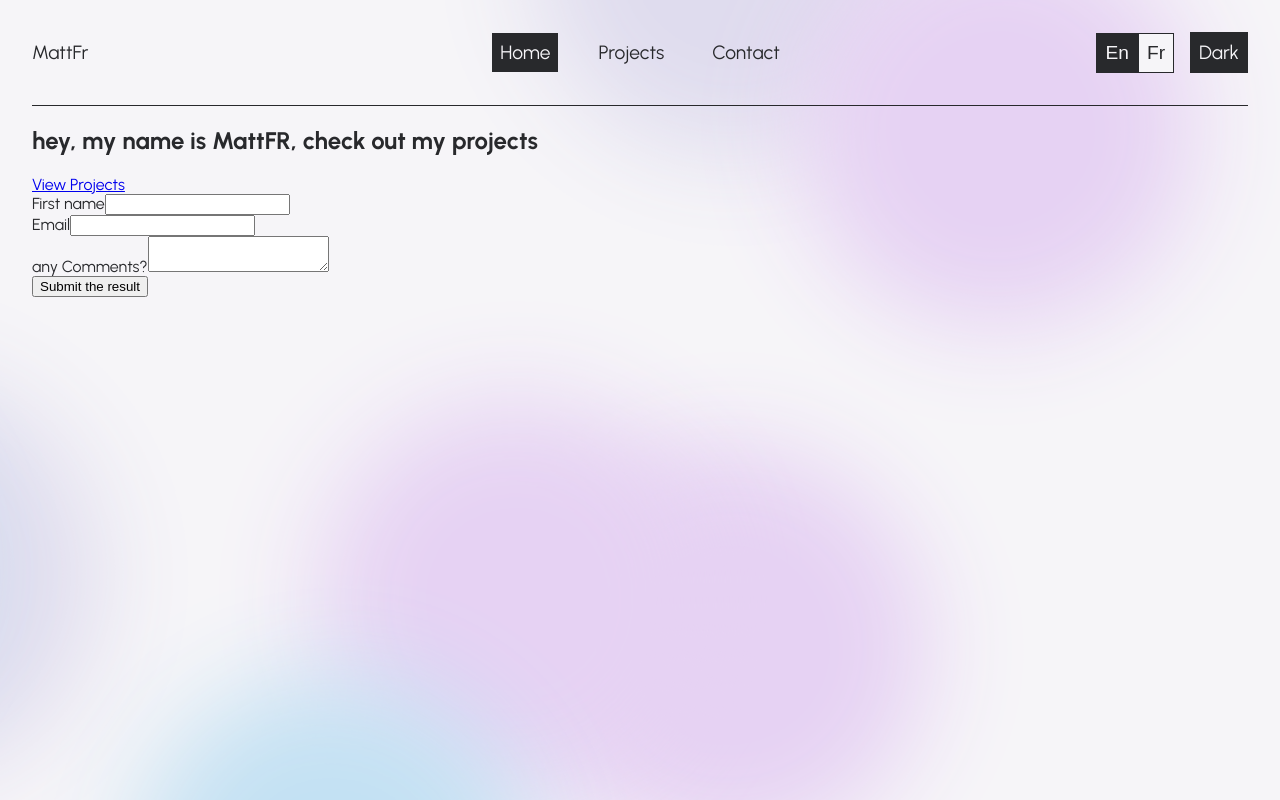
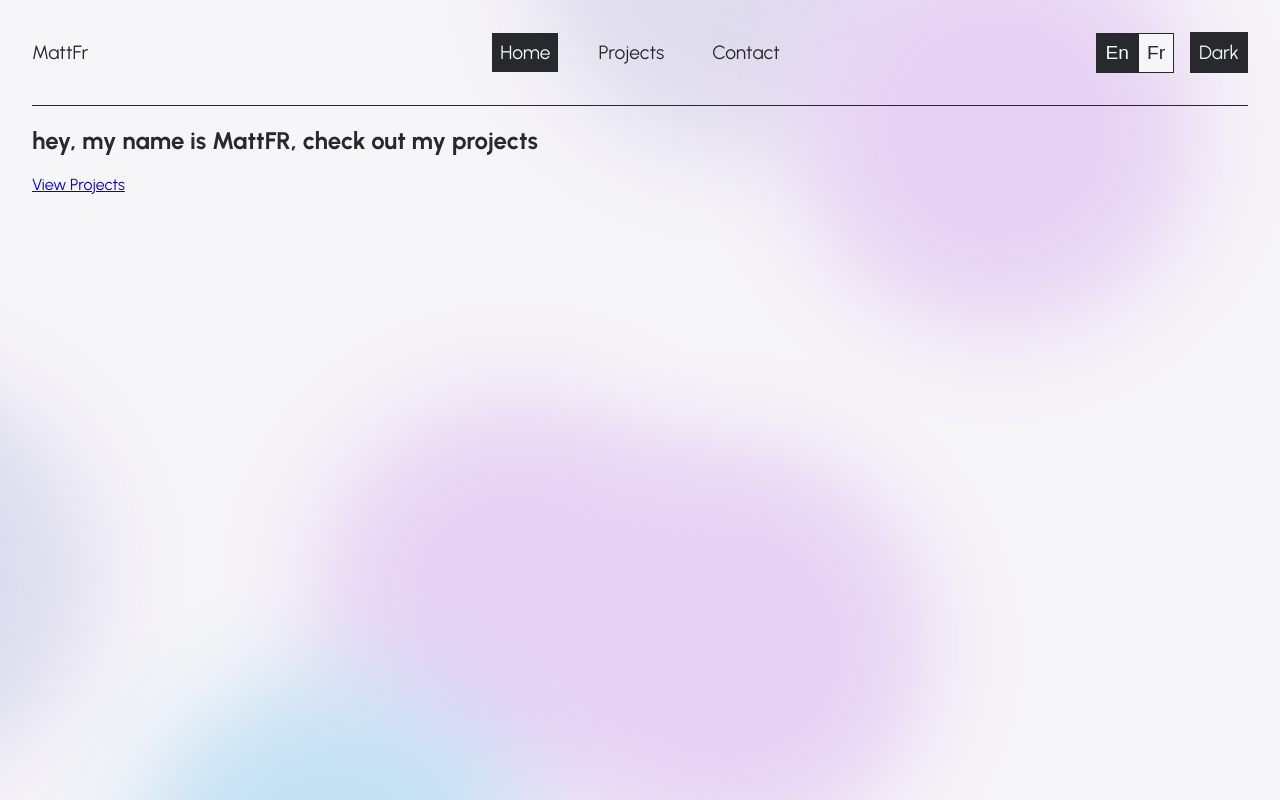
Before and after one commit to Matt-Fr/portfolio, a React (Create React App) app: page / in a window 1280 px wide. Built offline with nearby package versions, Linux system fonts and the light colour scheme.

Commit message:
deleted test

```diff
--- a/src/pages/Home.js
+++ b/src/pages/Home.js
@@ -17,35 +17,6 @@ const Home = () => {
       <Link to="/projects">
         {writeBilingualContent("View Projects", "Voir mes projets")}
       </Link>
-      <section>
-        <form
-          method="post"
-          name="contact v1"
-          data-netlify="true"
-          onSubmit="submit"
-        >
-          <input type="hidden" name="form-name" value="contact v1" />
-          <div>
-            <label htmlFor="first-name">
-              First name
-              <input type="text" name="first-name" />
-            </label>
-          </div>
-          <div>
-            <label htmlFor="email">
-              Email
-              <input type="email" name="email" />
-            </label>
-          </div>
-          <div>
-            <label htmlFor="">
-              any Comments?
-              <textarea name="comments"></textarea>
-            </label>
-          </div>
-          <button type="submit">Submit the result</button>
-        </form>
-      </section>
     </section>
   );
 };
```
